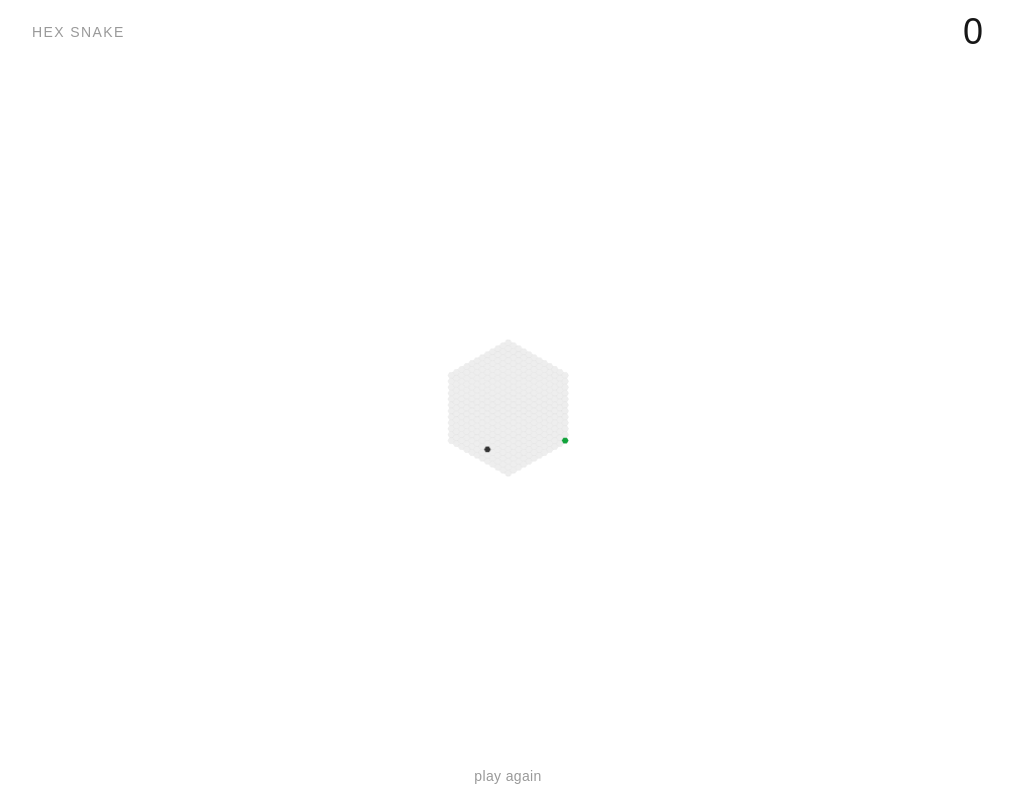
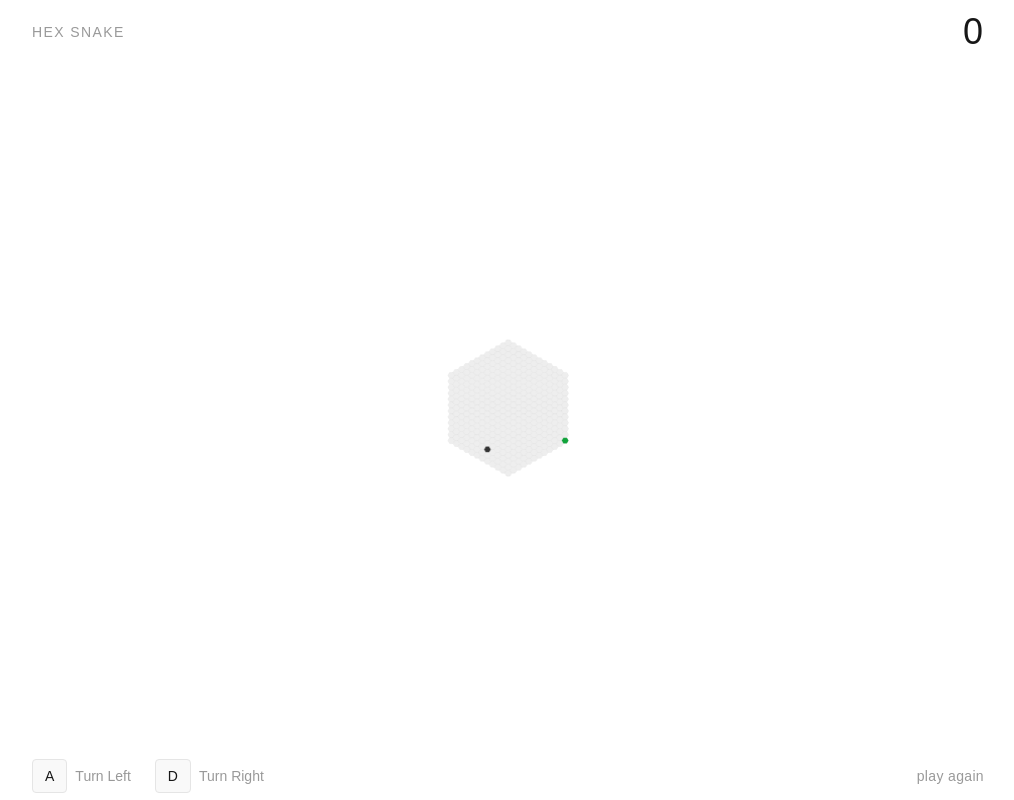
Before and after one commit to colecharb/snex, a Next.js app: page / in a window 1280 px wide. Shown: the whole page, without its empty margins (132-1146 px from the left). Built offline with nearby package versions, Linux system fonts and the light colour scheme.

Commit message:
feat(ui): enhance desktop controls with visual keyboard hints
- Add styled <kbd> elements for A and D keys
- Always display keyboard controls alongside pause/resume button
- Improve layout from centered to split (controls left, button right)

```diff
--- a/components/HexSnakeGame.tsx
+++ b/components/HexSnakeGame.tsx
@@ -293,9 +293,39 @@ export default function HexSnakeGame() {
 
       {/* Footer - desktop only with safe area padding */}
       <div
-        className="h-12 hidden md:flex items-center justify-center shrink-0 px-6"
+        className="h-12 hidden md:flex items-center justify-between shrink-0 px-6 gap-8"
         style={{ paddingBottom: "env(safe-area-inset-bottom, 0px)" }}
       >
+        <div className="flex items-center gap-6">
+          <div className="flex items-center gap-2">
+            <kbd
+              className="px-3 py-1.5 text-sm font-mono rounded border"
+              style={{
+                borderColor: "var(--border)",
+                backgroundColor: "rgba(128, 128, 128, 0.05)",
+              }}
+            >
+              A
+            </kbd>
+            <span className="text-sm" style={{ color: "var(--muted)" }}>
+              Turn Left
+            </span>
+          </div>
+          <div className="flex items-center gap-2">
+            <kbd
+              className="px-3 py-1.5 text-sm font-mono rounded border"
+              style={{
+                borderColor: "var(--border)",
+                backgroundColor: "rgba(128, 128, 128, 0.05)",
+              }}
+            >
+              D
+            </kbd>
+            <span className="text-sm" style={{ color: "var(--muted)" }}>
+              Turn Right
+            </span>
+          </div>
+        </div>
         {gameOver ? (
           <button
             onClick={resetGame}
@@ -304,21 +334,14 @@ export default function HexSnakeGame() {
           >
             play again
           </button>
-        ) : isPaused ? (
+        ) : (
           <button
             onClick={togglePause}
             className="text-sm tracking-wide transition-colors"
             style={{ color: "var(--muted)" }}
           >
-            resume
+            {isPaused ? "resume" : "pause"}
           </button>
-        ) : (
-          <span
-            className="text-xs tracking-wider"
-            style={{ color: "var(--muted-foreground)" }}
-          >
-            A / D to turn
-          </span>
         )}
       </div>
       {/* Mobile safe area spacer */}
```
